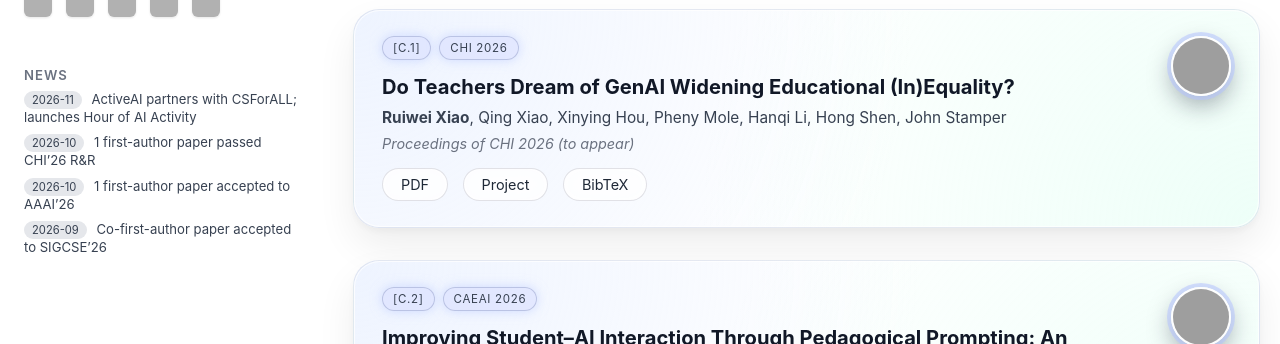
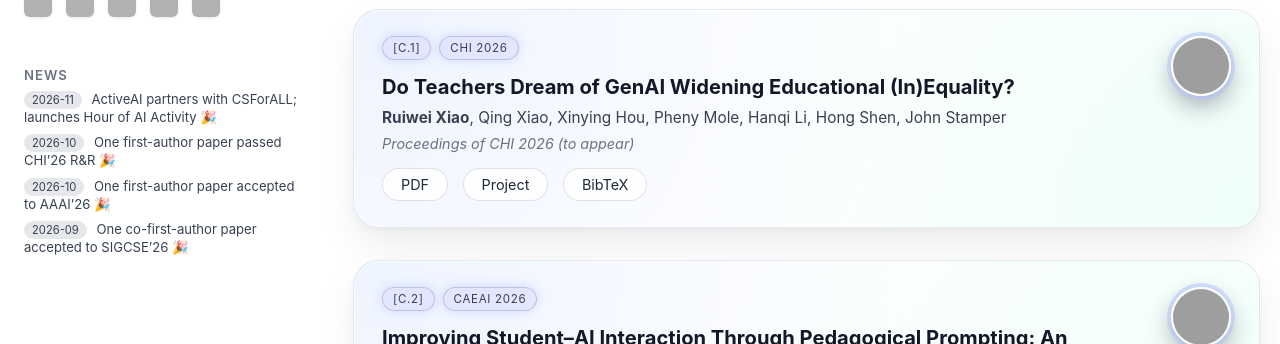
Before and after one commit to ruiwei-xiao/ruiwei-xiao.github.io, a Jekyll site: the page built from index.md, in a window 1280 px wide. Shown: the part 491-835 px from the top of the page. Built offline with Jekyll 4.4.1, drawn with Linux system fonts in a browser that asks for light colours; grey boxes are pictures that could not be loaded.

Commit message:
Update default.html

```diff
--- a/_layouts/default.html
+++ b/_layouts/default.html
@@ -66,19 +66,19 @@ document.addEventListener('DOMContentLoaded', () => {
         <ul class="news-list-small">
           <li>
             <span class="news-tag">2026-11</span>
-            ActiveAI partners with CSForALL; launches Hour of AI Activity
+            ActiveAI partners with CSForALL; launches Hour of AI Activity 🎉
           </li>
           <li>
             <span class="news-tag">2026-10</span>
-            1 first-author paper passed CHI’26 R&R
+            One first-author paper passed CHI’26 R&R 🎉
           </li>
           <li>
             <span class="news-tag">2026-10</span>
-            1 first-author paper accepted to AAAI’26
+            One first-author paper accepted to AAAI’26 🎉
           </li>
           <li>
             <span class="news-tag">2026-09</span>
-            Co-first-author paper accepted to SIGCSE’26
+            One co-first-author paper accepted to SIGCSE’26 🎉
           </li>
         </ul>
       </div>
```
